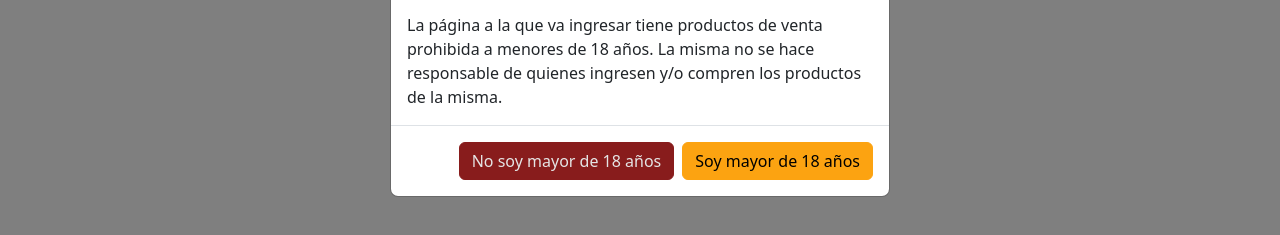
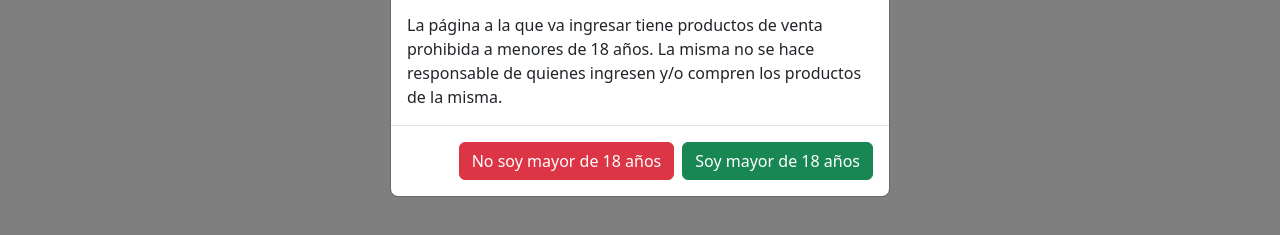
Before and after one commit to IllaJuan/Drinking-House, a plain HTML site: page index.html in a window 1280 px wide. Shown: the part 125-360 px from the top of the page. Drawn offline with nearby package versions, Linux system fonts and the light colour scheme.

Commit message:
modificación de botones y redirección del botón menor de 18 años

```diff
--- a/css/style.css
+++ b/css/style.css
@@ -103,27 +103,3 @@
         font-size: small;
     }
 }
-
-.custom-btn-primary {
-    background-color: #FCA311 !important;
-    color: #000000 !important;
-    border-color: #FCA311 !important;
-}
-
-.custom-btn-primary:hover{
-    border-color: #855509 !important;
-    background-color: #855509  !important;
-    color: #E5E5E5 !important;
-}
-
-.custom-btn-secondary {
-    background-color: #881c1c !important;
-    color: #E5E5E5 !important;
-    border-color: #881c1c !important;
-}
-
-.custom-btn-secondary:hover{
-    border-color: #3f0d0d !important;
-    background-color: #3f0d0d !important;
-    color: #E5E5E5 !important;
-}
--- a/index.html
+++ b/index.html
@@ -28,10 +28,10 @@
           La misma no se hace responsable de quienes ingresen y/o compren los productos de la misma.
         </div>
         <div class="modal-footer">
-          <a target="_blank" href="https://www.google.com.ar">
-          <button type="button" class="btn custom-btn-secondary" data-bs-dismiss="modal">No soy mayor de 18 años</button>
+          <a target="_self" href="https://www.google.com.ar">
+          <button type="button" class="btn btn-danger" data-bs-dismiss="modal">No soy mayor de 18 años</button>
           </a>
-          <button type="button" class="btn custom-btn-primary" data-bs-dismiss="modal">Soy mayor de 18 años</button>
+          <button type="button" class="btn btn-success" data-bs-dismiss="modal">Soy mayor de 18 años</button>
         </div>
       </div>
     </div>
```
